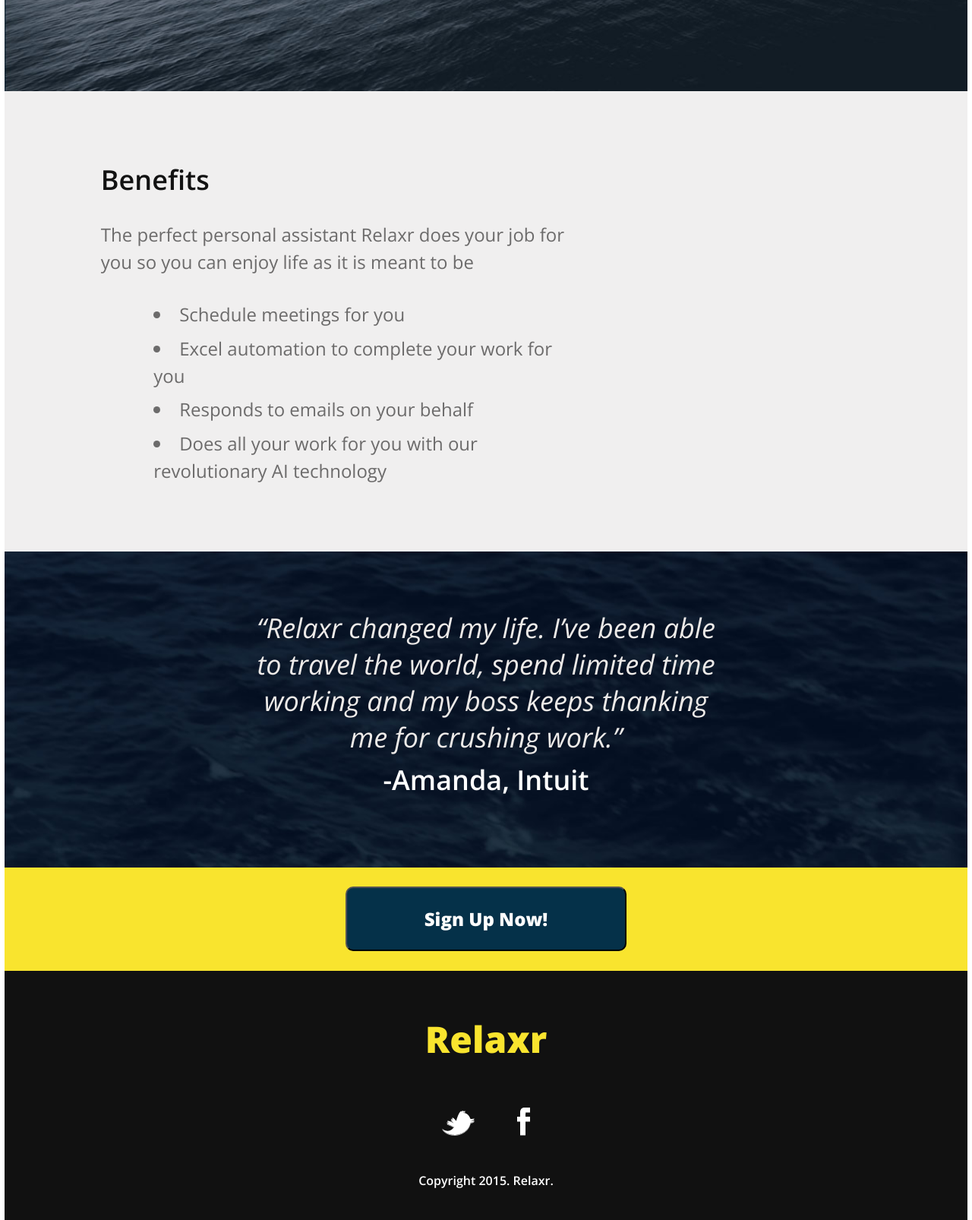
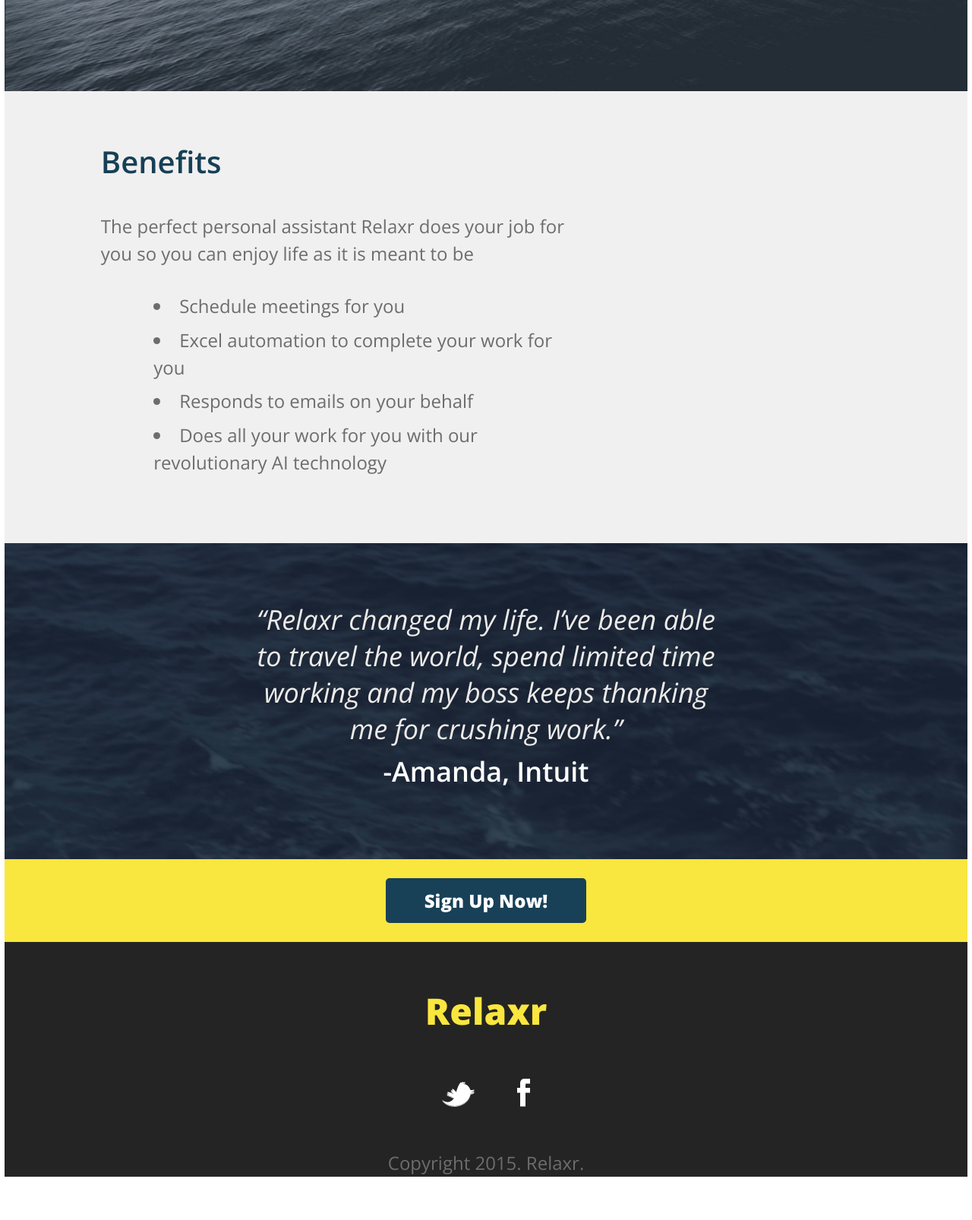
Before and after one commit to fiotran/Styling-HTML-with-CSS, a plain HTML site: page index.html in a window 1280 px wide. Shown: the part 620-2226 px from the top of the page at 76% size. After the commit the page ends 2193 px from the top, so only its background shows below. Drawn offline with nearby package versions, Linux system fonts and the light colour scheme.

Commit message:
Relaxr homepage
Home from week 1

```diff
--- a/css/style.css
+++ b/css/style.css
@@ -46,23 +46,30 @@ body {
      font-family: Helvetica, Arial, sans-serif;
      //background: url(../images/header_bg.jpg) no-repeat center top rgb(134,141,157);
      //background-size: cover;
+     opacity: 0.92;
+    filter: alpha(opacity=92); /* For IE8 and earlier */
 
 }
 
 
 /******************************************
 /* FONT
+"Relaxr" - Extra bold, 24px
+"Get piece of mind with a single tap" - Semibold, 24px
+"Get it Now" - Extra bold, 14px. 5px border radius
+"Benefits" - Semibold, 20px
+"The perfect personal assistant. Relaxr does your job for you so you can enjoy life as it is meant to be." - Light, 13px
 /*******************************************/
 h1{color:#fff;font: 800 48px 'Open Sans', sans-serif;}
-h2{font:600 36px 'Open Sans', sans-serif;color:#fff;}
-h3{color:#121212;font:600 36px 'Open Sans', sans-serif;line-height: 36px;}
+h2{font:600 48px 'Open Sans', sans-serif;color:#fff;}
+h3{color:#033048;font:600 40px 'Open Sans', sans-serif;}
 
-p, li{font:300 24px 'Open Sans', sans-serif; line-height: 36px;color:#6c6b6b;}
-button p {font:800 28px 'Open Sans', sans-serif;text-align:center;color:#033048;}
+p, li{font:300 24px 'Open Sans', sans-serif; line-height: 36px;color:#606161;}
+button {font:800 28px 'Open Sans', sans-serif;text-align:center;color:#033048;}
 blockquote {color:#edeae8;font: 300 italic 36px 'Open Sans', sans-serif;text-align: center;line-height: 48px;}
 blockquote span {font:600 36px 'Open Sans', sans-serif;color:#fff;line-height: 64px;}
-.button-signup p{color:#fff;font: 800 24px 'Open Sans', sans-serif;text-align:center;}
-.footer-bg p{text-align: center;font:600 16px 'Open Sans', sans-serif;color:#fff;}
+.button-signup {color:#fff;font: 800 24px 'Open Sans', sans-serif;text-align:center;}
+.footer-bg p{text-align: center;font:600 18px 'Open Sans', sans-serif;color:#fff;}
 
 
 /******************************************
@@ -71,7 +78,7 @@ blockquote span {font:600 36px 'Open Sans', sans-serif;color:#fff;line-height: 6
 
 /* Center the container */
 #container {
-  max-width:1268px;
+  width:1268px;
   margin: auto;
 }
 .header-bg {position:relative;}
@@ -79,26 +86,20 @@ blockquote span {font:600 36px 'Open Sans', sans-serif;color:#fff;line-height: 6
 header {position:absolute;top:0%;left:0%;width:100%;}
 .header-content {margin:0 auto;width:100%;text-align: center;padding:2% 0 8% 0;}
 .header-logo {padding-left:10%;}
-.header-content button {margin-top:5%;}
-.benefits {padding: 5% 0 5% 10%;background-color: #f0efef;}
+.header-content button {margin-top:5.435%;}
+.benefits {padding: 2% 0 5% 10%;background-color: #f0efef;}
 .benefits-content {width:55%;}
 .benefits ul {list-style:initial;list-style-position: inside;margin-top:2%;}
 .benefits ul li{padding:1.5% 0 0 5%;}
-button{border-radius:10px;background-color: #f9e42e;padding:0% 8%;}
+button{border-radius:5px;background-color: #f9e42e;padding:1% 4%;}
 
 .quote-bg {width:100%;position:relative;}
-.quote-bg img {width:100%;display:block;}
+.quote-bg img {width:100%;display:block;display:block;}
 .quote-content {width:55%;position:absolute;top: 10%;left:22.5%;}
 
 .button-stripe {padding:2% 0;text-align: center;background-color: #f9e42e;}
 .button-signup {background-color:#053149;color:#fff;}
 .yellow-font {color:#f9e42e;}
-.footer-bg {background-color:#111;text-align: center;}
-.footer-content {width:100%;padding:2% 0;}
-.icon div {text-align: center;display: inline-block;margin:2%;}
-
-
-
-/******************************************
-/* ADDITIONAL STYLES
-/*******************************************/
+footer {background-color:#121212;text-align: center;}
+.footer-content {width:100%;padding-top:2%;}
+.icon div {text-align: center;display: inline-block;margin: 2%;}
--- a/index.html
+++ b/index.html
@@ -5,7 +5,7 @@
     	<meta name="description" content="Your description goes here">
     	<meta name="keywords" content="one, two, three">
 
-		<title>Blank Template</title>
+		<title>Relaxr homepage</title>
 
 		<!-- external CSS link -->
 		<link rel="stylesheet" href="css/reset.css">
@@ -21,7 +21,7 @@
 					<h1 class="header-logo">Relaxr</h1>
 					<div class="header-content">
 						<h2>Get piece of mind with a single tap</h2>
-						<button><p>Get it Now</p></button>
+						<a href=""><button>Get it Now</button></a>
 					</div>
 				</header>
 			</div>
@@ -44,8 +44,8 @@
 					<blockquote>“Relaxr changed my life. I’ve been able to travel the world, spend limited time working and my boss keeps thanking me for crushing work.” <br> <span>-Amanda, Intuit</span></blockquote>
 				</div>
 			</section>
-			<section class="button-stripe"><button class="button-signup"><p>Sign Up Now!</p></button></section>
-			<footer class="footer-bg">
+			<section class="button-stripe"><a href=""><button class="button-signup">Sign Up Now!</button></a></section>
+			<footer>
 				<div class="footer-content">
 					<h1 class="yellow-font">Relaxr</h1>
 					<div class="icon cf">
```
Also changed, not shown: css/normalize.css, 1 other file.
